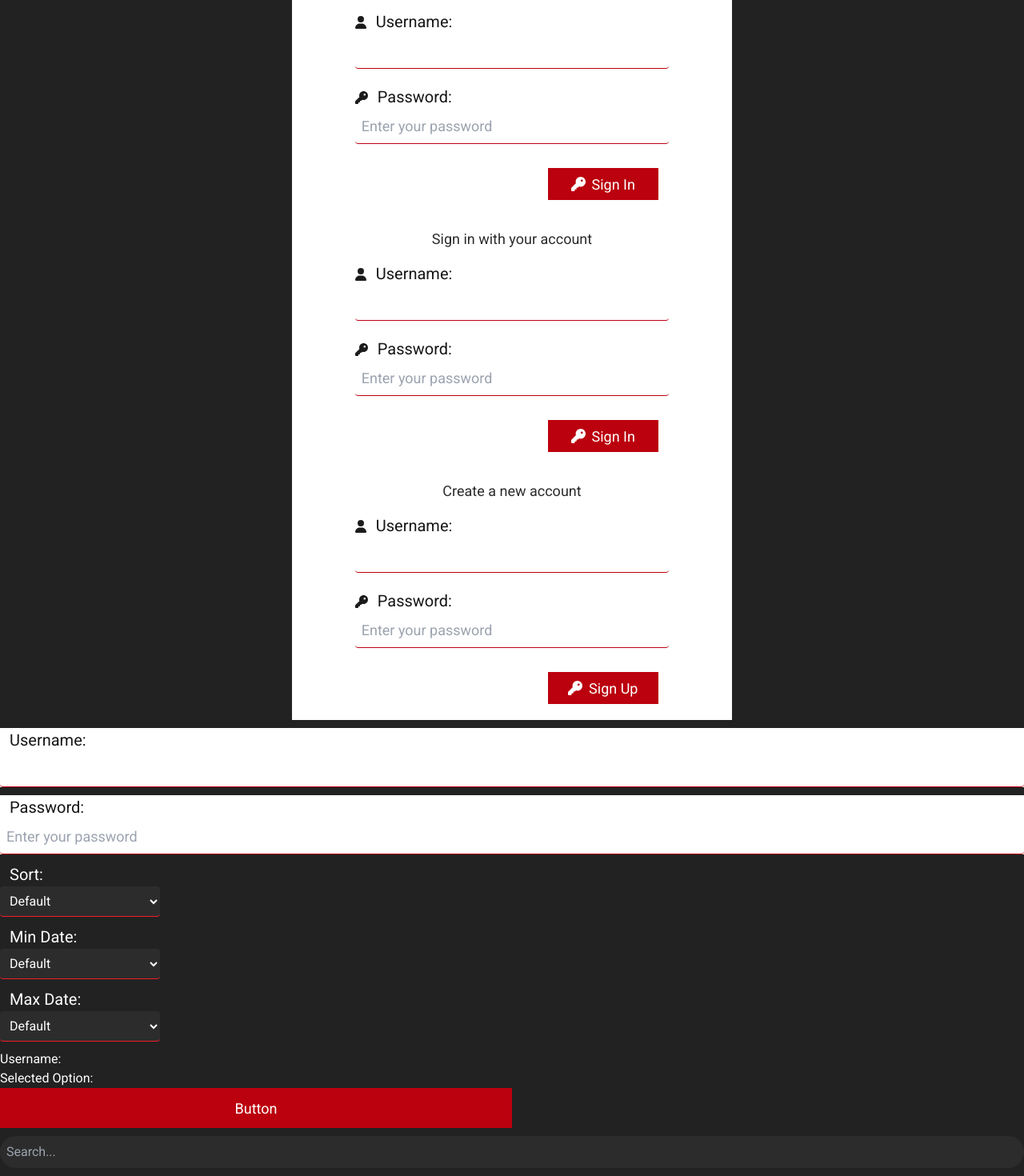
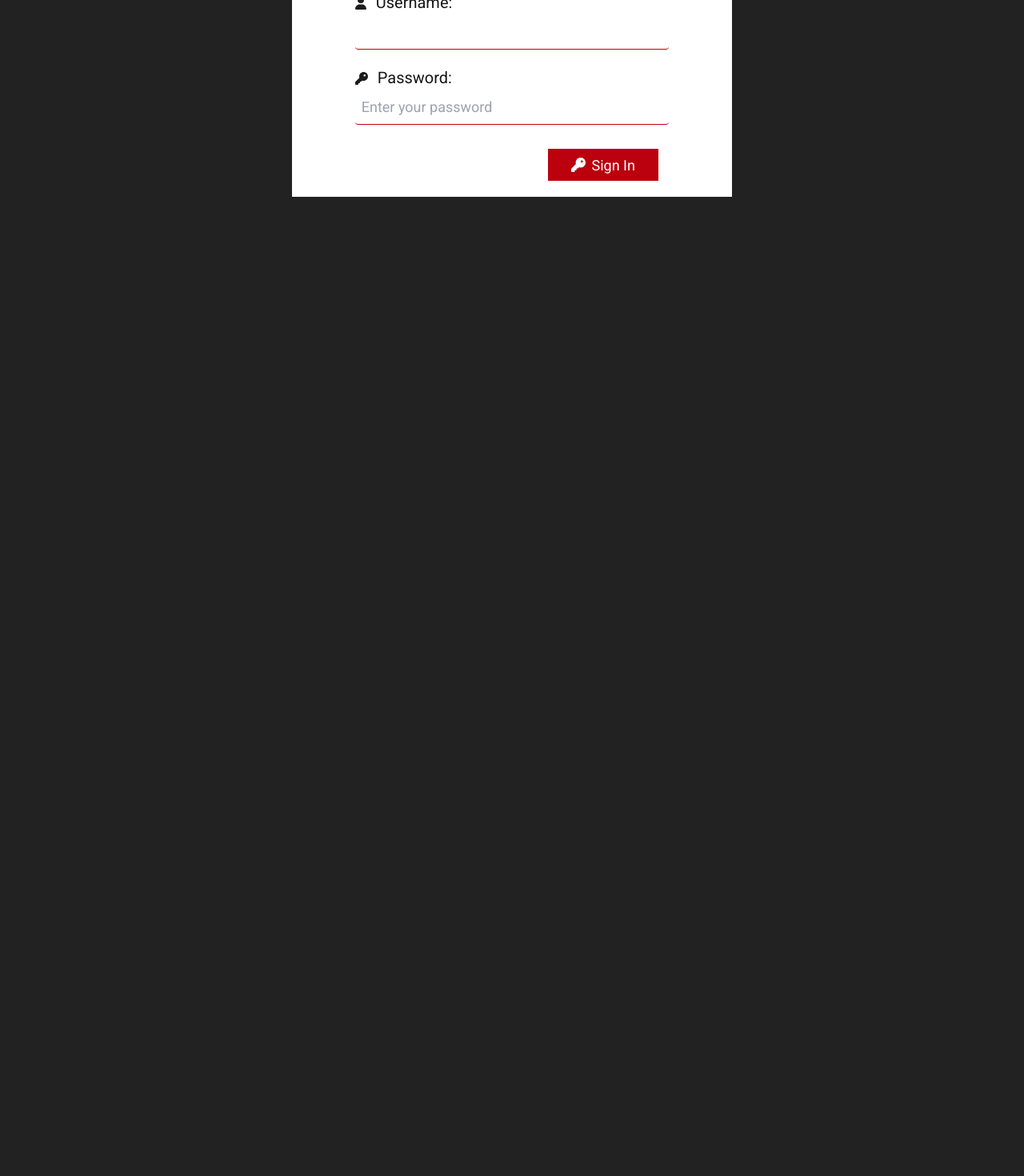
Before and after one commit to CKCarr/atlas-cinema-guru, a React (Create React App) app: page /favorites in a window 1280 px wide. Shown: the part 119-1589 px from the top of the page at 80% size. After the commit the page ends 800 px from the top, so only its background shows below. Built offline with nearby package versions, Linux system fonts and the light colour scheme.

Commit message:
updates to auth components

```diff
--- a/src/App.css
+++ b/src/App.css
@@ -1,38 +1,3 @@
-.App {
-  /* text-align: center; */
+.auth-container {
+  margin: 0 auto;
 }
-
-.App-logo {
-  height: 40vmin;
-  pointer-events: none;
-}
-
-@media (prefers-reduced-motion: no-preference) {
-  .App-logo {
-    animation: App-logo-spin infinite 20s linear;
-  }
-}
-
-.App-header {
-  background-color: #282c34;
-  min-height: 100vh;
-  display: flex;
-  flex-direction: column;
-  align-items: center;
-  justify-content: center;
-  font-size: calc(10px + 2vmin);
-  color: white
-}
-
-.App-link {
-  color: #61dafb;
-}
-
-@keyframes App-logo-spin {
-  from {
-    transform: rotate(0deg);
-  }
-  to {
-    transform: rotate(360deg);
-  }
-}
--- a/src/App.js
+++ b/src/App.js
@@ -1,50 +1,25 @@
 // src/App.js
 import React, { useState, useEffect } from 'react';
 import axios from 'axios';
-
 import './App.css';
-
 import Dashboard from './routes/dashboard/Dashboard';
 import Authentication from './routes/auth/Authentication';
 
+const App = () => {
+  const [isLoggedIn, setIsLoggedIn] = useState(false);
+  const [username, setUsername] = useState('');
 
-import Input from './components/general/Input';
-import SelectInput from './components/general/SelectInput';
-import Button from './components/general/Button';
-import SearchBar from './components/general/SearchBar';
-
-import Login from './routes/auth/Login'
-import Register from './routes/auth/Register'
-
-
-
-const App = () => {
-  const [username, setUsername] = useState();
-  const [userUsername, setUserUsername] = useState('');
-  const [isLoggedIn, setIsLoggedIn] = useState(false);
-
-  const [selectedOption, setSelectedOption] = useState('');
-  const [searchTitle, setSearchTitle] = useState('');
-
-  const options = [
-    { value: 'Default', label: 'Default' },
-    { value: 'Latest', label: 'Latest' },
-    { value: 'Oldest', label: 'Oldest' },
-    { value: 'Highest Rated', label: 'Highest Rated' },
-    { value: 'Lowest rated', label: 'Lowest rated' },
-  ];
-
-    useEffect(() => {
+  useEffect(() => {
     const accessToken = localStorage.getItem('accessToken');
     if (accessToken) {
-      axios.post('/api/auth/', {}, {
+      axios.post('http://localhost:8000/routes/auth/', {}, {
         headers: {
           Authorization: `Bearer ${accessToken}`,
         },
       })
       .then((response) => {
         setIsLoggedIn(true);
-        setUserUsername(response.data.userUsername);
+        setUsername(response.data.username);
       })
       .catch((error) => {
         console.error('Authentication error:', error);
@@ -56,61 +31,8 @@ const App = () => {
   }, []);
 
   return (
-    <div className="App">
-
-      <h1>Cinema Guru</h1>
-
-      {isLoggedIn ? <Dashboard /> : <Authentication />}
-      <Login/>
-      <Register/>
-
-
-      <Input
-        label="Username:"
-        type="text"
-        value={userUsername}
-        setValue={setUserUsername}
-        inputAttributes={{}}
-      />
-      <Input
-      label="Password:"
-      type="text"
-      value={userUsername}
-      setValue={setUserUsername}
-      inputAttributes={{
-        placeholder: 'Enter your password',
-        type: 'password',
-      }}
-      />
-      <SelectInput
-        label="Sort:"
-        options={options}
-        value={selectedOption}
-        setValue={setSelectedOption}
-      />
-      <SelectInput
-        label="Min Date:"
-        options={options}
-        value={selectedOption}
-        setValue={setSelectedOption}
-      />
-      <SelectInput
-        label="Max Date:"
-        options={options}
-        value={selectedOption}
-        setValue={setSelectedOption}
-      />
-      <p>Username: {userUsername}</p>
-      <p>Selected Option: {selectedOption}</p>
-      <Button
-      label='Button'
-      onClick={() => console.log('Button clicked')}
-      icon={null}
-      />
-      <SearchBar
-      title={searchTitle}
-      setTitle={setSearchTitle}
-      />
+    <div className="App ">
+      {isLoggedIn ? <Dashboard username={username} /> : <Authentication setIsLoggedIn={setIsLoggedIn} setUserUsername={setUsername} className="auth-container" />}
     </div>
   );
 };
--- a/src/components/general/Input.js
+++ b/src/components/general/Input.js
@@ -40,8 +40,8 @@ Input.propTypes = {
     label: PropTypes.string,
     type: PropTypes.string.isRequired,
     className: PropTypes.string,
-    value: PropTypes.string.isRequired,
-    setValue: PropTypes.func.isRequired,
+    value: PropTypes.string,
+    setValue: PropTypes.func,
     icon: PropTypes.object,
     inputAttributes: PropTypes.object,
 };
--- a/src/routes/auth/Authentication.js
+++ b/src/routes/auth/Authentication.js
@@ -1,6 +1,6 @@
 // src/components/Authentication.js
 import React, {useState} from 'react';
-
+import axios from 'axios';
 import './auth.css';
 
 import Button from '../../components/general/Button';
@@ -12,6 +12,22 @@ const Authentication = ({ setIsLoggedIn, setUserUsername }) => {
   const [_switch, setSwitch] = useState(true);
   const [username, setUsername] = useState('');
   const [password, setPassword] = useState('');
+
+  const handleSubmit = async (event) => {
+    event.preventDefault();
+    const endpoint = _switch ? 'http://localhost:8000/api/auth/login' : 'http://localhost:8000/api/auth/register';
+    try {
+      console.log('Sending request to:', endpoint);
+      const response = await axios.post(endpoint, { username, password });
+      console.log('Response received:', response);
+      const { token, username: responseUsername } = response.data;
+      localStorage.setItem('accessToken', token);
+      setUserUsername(responseUsername);
+      setIsLoggedIn(true);
+    } catch (error) {
+      console.error('Authentication error:', error);
+    }
+  };
 
   return (
     <div className="">
@@ -27,6 +43,8 @@ const Authentication = ({ setIsLoggedIn, setUserUsername }) => {
           className={`auth-button ${!_switch ? 'active' : ''}`}
         />
       </div>
+
+      <form onSubmit={handleSubmit} className="auth-form">
         {_switch ? (
           <Login
             username={username}
@@ -42,6 +60,7 @@ const Authentication = ({ setIsLoggedIn, setUserUsername }) => {
             setPassword={setPassword}
           />
         )}
+      </form>
     </div>
   );
 };
--- a/src/routes/auth/Login.js
+++ b/src/routes/auth/Login.js
@@ -16,7 +16,7 @@ const Login = ({
     setPassword,
 }) => {
     return (
-        <form className="login-container" >
+        <div className="login-container" >
         <h1 className="header" >Sign in with your account</h1>
         <Input
             icon={faUser}
@@ -30,7 +30,7 @@ const Login = ({
         <Input
             icon={faKey}
             label="Password:"
-            type="text"
+            type="password"
             value={password}
             setValue={setPassword}
             inputAttributes={{
@@ -44,15 +44,16 @@ const Login = ({
             label='Sign In'
             onClick={() => console.log('Button clicked')}
             className="login-button"
+            type="submit"
         />
-        </form>
+        </div>
     )
 
 };
 
 Login.propTypes = {
-    username: PropTypes.string.isRequired,
-    password: PropTypes.string.isRequired,
+    username: PropTypes.string,
+    password: PropTypes.string,
     setUsername: PropTypes.func,
     setPassword: PropTypes.func,
 };
--- a/src/routes/auth/Register.js
+++ b/src/routes/auth/Register.js
@@ -16,7 +16,7 @@ const Register = ({
     setPassword,
 }) => {
     return (
-        <form className="login-container" >
+        <div className="login-container" >
         <h1 className="header" >Create a new account</h1>
         <Input
             icon={faUser}
@@ -44,15 +44,16 @@ const Register = ({
             label='Sign Up'
             onClick={() => console.log('Button clicked')}
             className="login-button"
+            type="submit"
         />
-        </form>
+        </div>
     )
 
 };
 
 Register.propTypes = {
-    username: PropTypes.string.isRequired,
-    password: PropTypes.string.isRequired,
+    username: PropTypes.string,
+    password: PropTypes.string,
     setUsername: PropTypes.func,
     setPassword: PropTypes.func,
 };
```
Lines whose indentation alone changed are shown as unchanged.
